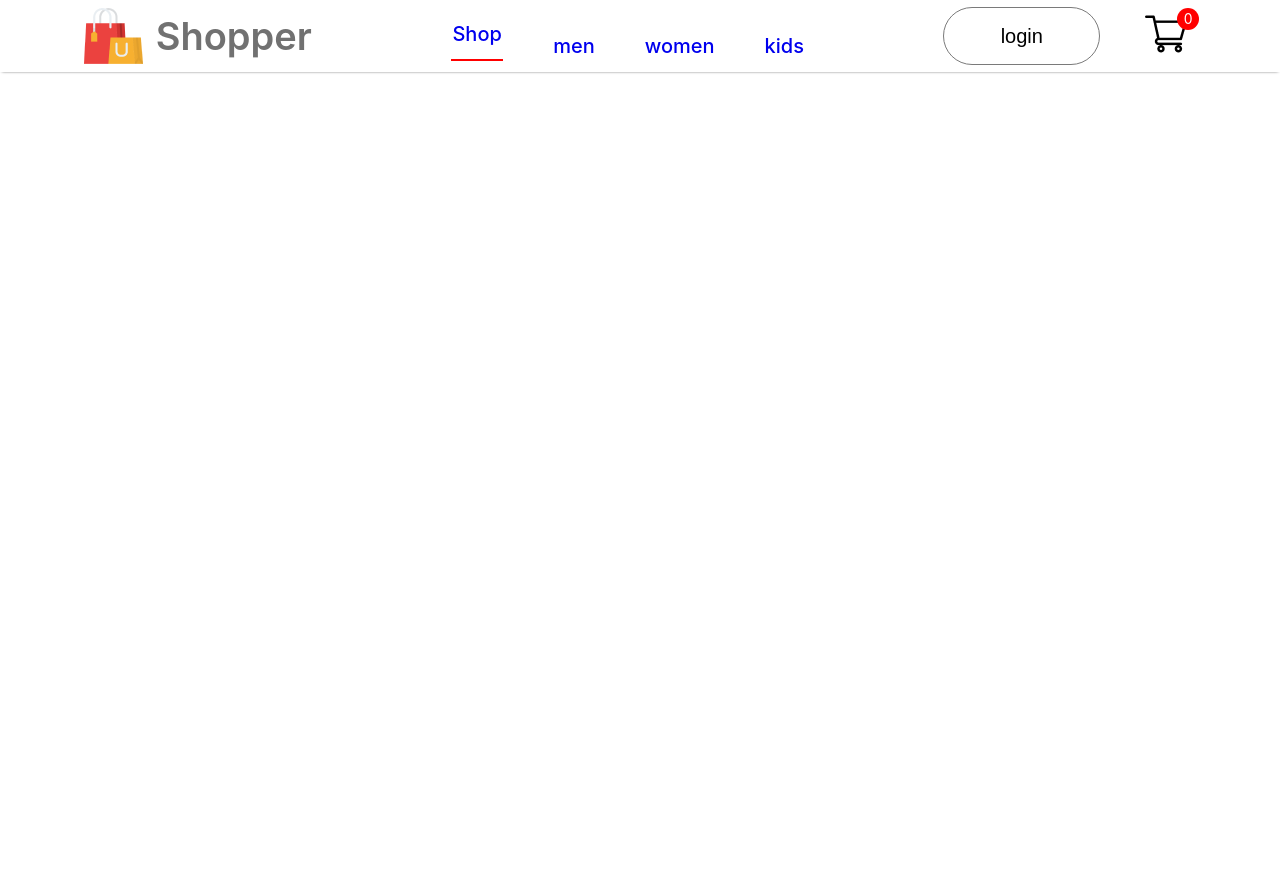
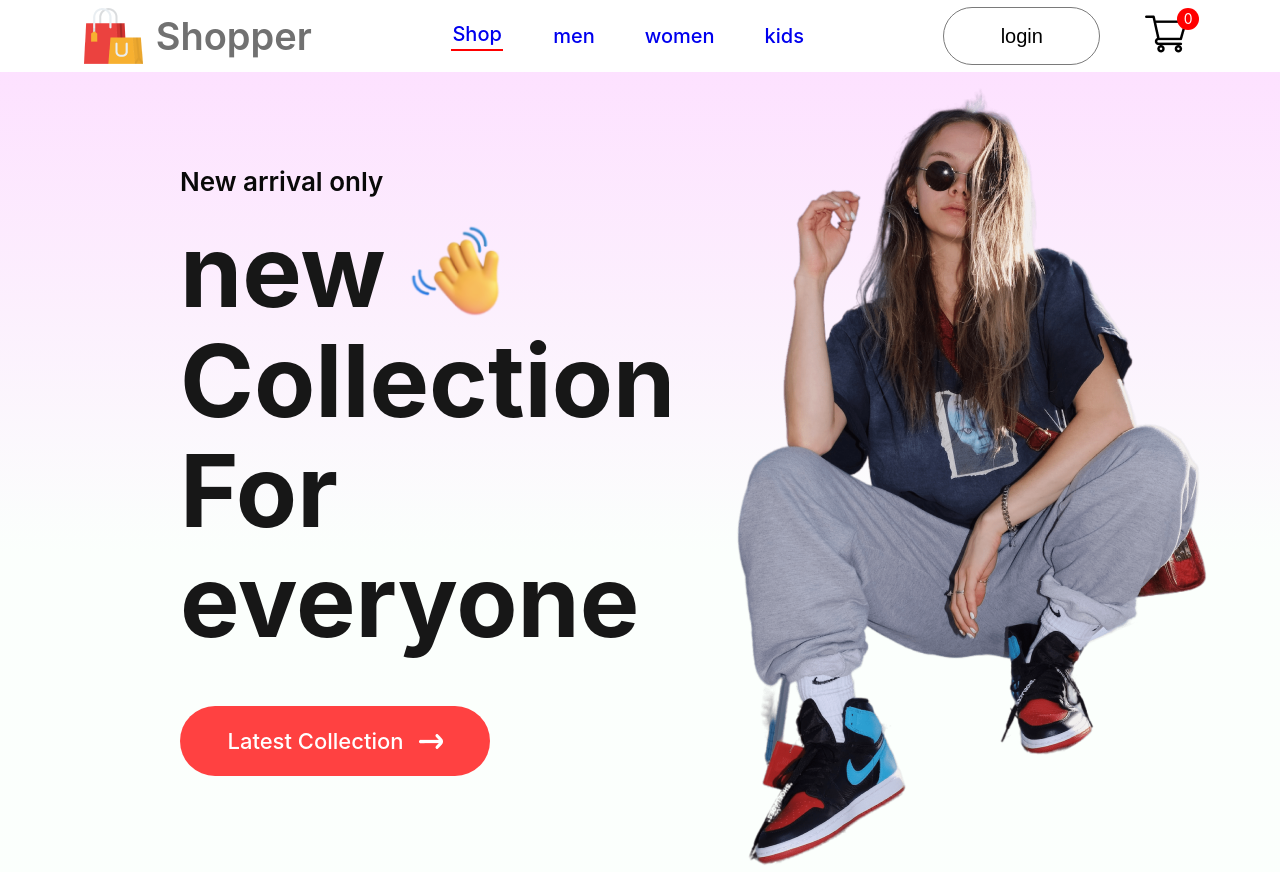
Before and after one commit to Sridevijagadesh/frontend, a React (Create React App) app: page / in a window 1280 px wide. Before the commit the page ends 800 px from the top, so only its background shows below. Built offline with nearby package versions, Linux system fonts and the light colour scheme.

Commit message:
hero-components

```diff
--- a/src/App.js
+++ b/src/App.js
@@ -6,14 +6,17 @@
 import Product from './pages/Product';
 import Cart from './pages/Cart';
 import LoginSingOut from './pages/LoginSingOut';
+import Shop from './pages/Shoped';
+
 
 function App() {
   return (
     <div >
       <BrowserRouter>
       <Navbar/>
+
       <Routes>
-        <Route path='/' element={<shop/>}/>
+       <Route path='/' element = {<Shop/>}/>
         <Route path='/mens' element={<ShopCategory category='mens'/>}/>
         <Route path='/womens' element={<ShopCategory  category='womens'/>}/>
         <Route path='/kids' element={<ShopCategory  category='kids'/>}/>
--- /dev/null
+++ b/src/component/Hero/Hero.css
@@ -0,0 +1,52 @@
+.hero{
+  height: 100vh;
+background: linear-gradient(180deg , #fde1ff , #e1ffea22 60%);
+display: flex;
+}
+.hero-left{
+flex: 1;
+display: flex;
+flex-direction: column;
+justify-content: center;
+gap: 20px;
+padding-left: 180px;
+line-height: 1.1;
+}
+.hero-left h2{
+  color: #090909;
+  font-size: 26px;
+  font-weight: 600;
+}
+.hero-left p{
+  color:  #171717;
+  font-size: 100px;
+  font-weight: 700;
+}
+.hand-icon{
+ display: flex;
+ align-items: center;
+ gap: 20px;
+}
+.hand-icon img{
+  width: 100px;
+}
+.hero-latest-btn{
+  display: flex;
+  justify-content: center;
+  align-items: center;
+  gap: 15px;
+  width: 310px;
+  height: 70px;
+  border-radius: 75px;
+  margin-top: 30px;
+  background-color: #ff4141;
+  color: white;
+  font-size: 22px;
+  font-weight: 500;
+}
+.hero-right{
+  flex: 1;
+  display: flex;
+  justify-content: center;
+  align-items: center;
+}
--- a/src/component/Hero/Hero.jsx
+++ b/src/component/Hero/Hero.jsx
@@ -1,10 +1,35 @@
 import React from 'react'
-
+import './Hero.css'
+import hand_icon from '../Assets/hand_icon.png'
+import arrow_icon from '../Assets/arrow.png'
+import hero_img  from '../Assets/hero_image.png'
 const Hero = () => {
   return (
-    <div>
-      <h1>hi hello</h1>
+    <div className='hero'>
+      <div className="hero-left">
+   <h2>New arrival only</h2>
+      <div>
+
+      <div className="hand-icon">
+        <p>new</p>
+        <img src={hand_icon} alt=''/>
+      </div>
+      <p>Collection</p>
+      <p>For everyone</p>
+      </div>
+
+     <div className="hero-latest-btn">
+    <div>Latest Collection</div>
+    <img src={arrow_icon} alt=''/>
     </div>
+    </div>
+
+      <div className="hero-right">
+      <img src={hero_img} alt=''></img>
+
+      </div>
+      </div>
+
   )
 }
 
--- a/src/component/navbar/Navbar.jsx
+++ b/src/component/navbar/Navbar.jsx
@@ -9,7 +9,7 @@
 return(<>
 <div className="navbar">
 <div className="nav-log">
-  <img src={logo}></img>
+  <img src={logo} alt=""/>
   <p>Shopper</p>
 </div>
 <ul className="nav-menu">
@@ -20,7 +20,7 @@
 </ul>
 <div className="nav-login-cart">
   <button><Link to='/login'  style={{textDecoration: 'none', color:"black"}}>login</Link></button>
- <Link to='/cart'><img src={cart_icon} ></img></Link>
+ <Link to='/cart'><img src={cart_icon}  alt=""></img></Link>
   <div className="nav-cart-count">0</div>
 </div>
 </div>
--- a/src/index.css
+++ b/src/index.css
@@ -1,3 +1,7 @@
+*{
+  margin: 0;
+}
+
 body {
   margin: 0;
   font-family: -apple-system, BlinkMacSystemFont, 'Segoe UI', 'Roboto', 'Oxygen',
--- a/src/pages/Cart.jsx
+++ b/src/pages/Cart.jsx
@@ -1,4 +1,5 @@
  import React from 'react'
+// import Hero from '../component/Hero/Hero'
 
  const Cart = () => {
    return (
--- a/src/pages/Shop.jsx
+++ b/src/pages/Shoped.jsx
@@ -1,7 +1,7 @@
 import React from 'react'
 import Hero from '../component/Hero/Hero'
 
-const Shop = () => {
+const shop = () => {
   return (
     <div>
       <Hero/>
@@ -9,4 +9,4 @@
   )
 }
 
-export default  Shop
+export default shop
```
